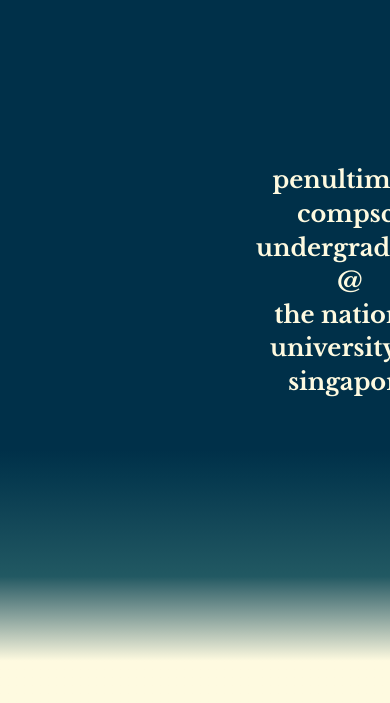
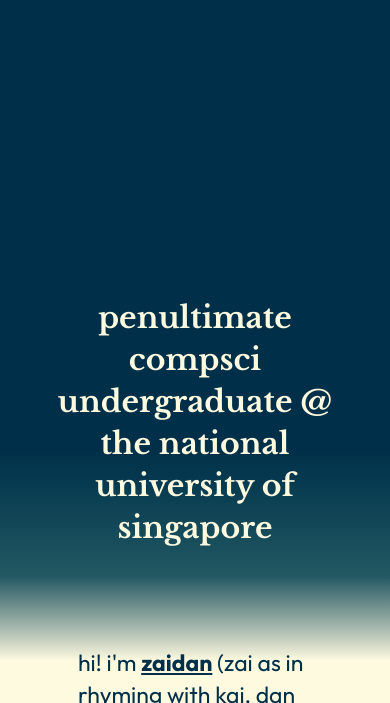
Before and after one commit to zaidansani/website, a website built with webpack: page index.html in a window 390 px wide. Shown: the part 141-844 px from the top of the page. Built offline with nearby package versions, Linux system fonts and the light colour scheme.

Commit message:
edit style for responsiveness

```diff
--- a/css/style.css
+++ b/css/style.css
@@ -28,10 +28,10 @@
 html, body {
   color: var(--fg);
   height: 100%;
-  font-size: 1em;
+  font-size: 1.2em;
   line-height: 1.4;
   font-family: "Outfit", sans-serif;
-  font-weight: 200;
+  font-weight: 400;
   background-color: var(--bg);
   scroll-behavior: smooth;
 }
@@ -48,13 +48,17 @@
   align-items: center;
   justify-content: center;
   display: flex;
-  gap: 10px;
+  gap: 10vw;
   scroll-snap-align: start;
   transition: background-color 0.5s ease;
 }
 
 p {
   margin-bottom: 10px;
+}
+
+.section-items {
+  width: 80vw;
 }
 
 .odd {
@@ -118,7 +122,7 @@
 }
 
 .front-heading {
-  font-size: 1.5em;
+  font-size: 1.3em;
   animation: fadeIn 3s;
   padding: 10px;
   font-family: "Libre Baskerville", serif;
@@ -175,7 +179,7 @@
   font-size: 1.3em;
   background: var(--primary);
   border-radius: 10px;
-  padding: 5px 15px 5px 15px;
+  padding: 1vh 1vw 1vh 1vw;
   font-weight: 500;
   color: var(--fg);
   text-decoration: none;
--- a/index.html
+++ b/index.html
@@ -36,11 +36,13 @@
 <div class="center-screen">
 
   <section class="odd">
-    <object data="img/zaidanSANI_animated.svg" width="300" height="300"></object>
+    <div class="section-items">
+      <object data="img/zaidanSANI_animated.svg" width="400vw"></object>
 
-    <div class="front-heading">
-      penultimate compsci undergraduate @ <br>
-      the national university of singapore
+      <div class="front-heading">
+        penultimate compsci undergraduate @ <br>
+        the national university of singapore
+      </div>
     </div>
   </section>
 
```
Also changed, not shown: cv.html (+1 -1 lines).
